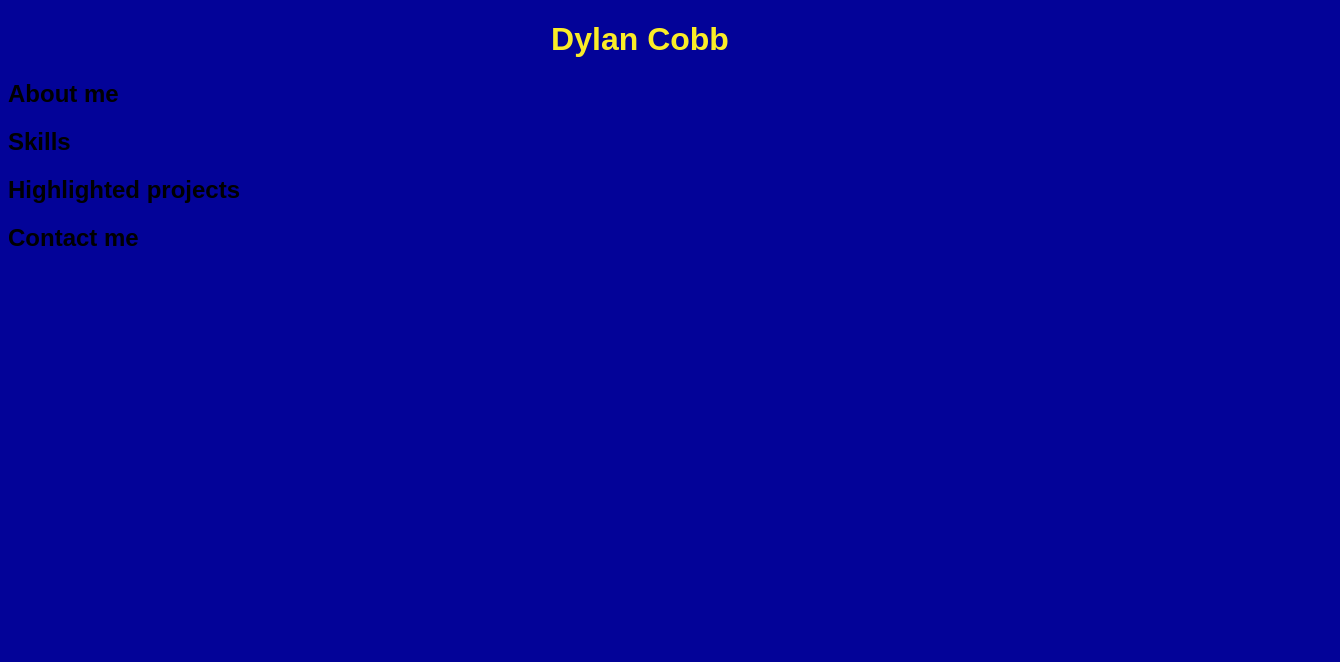
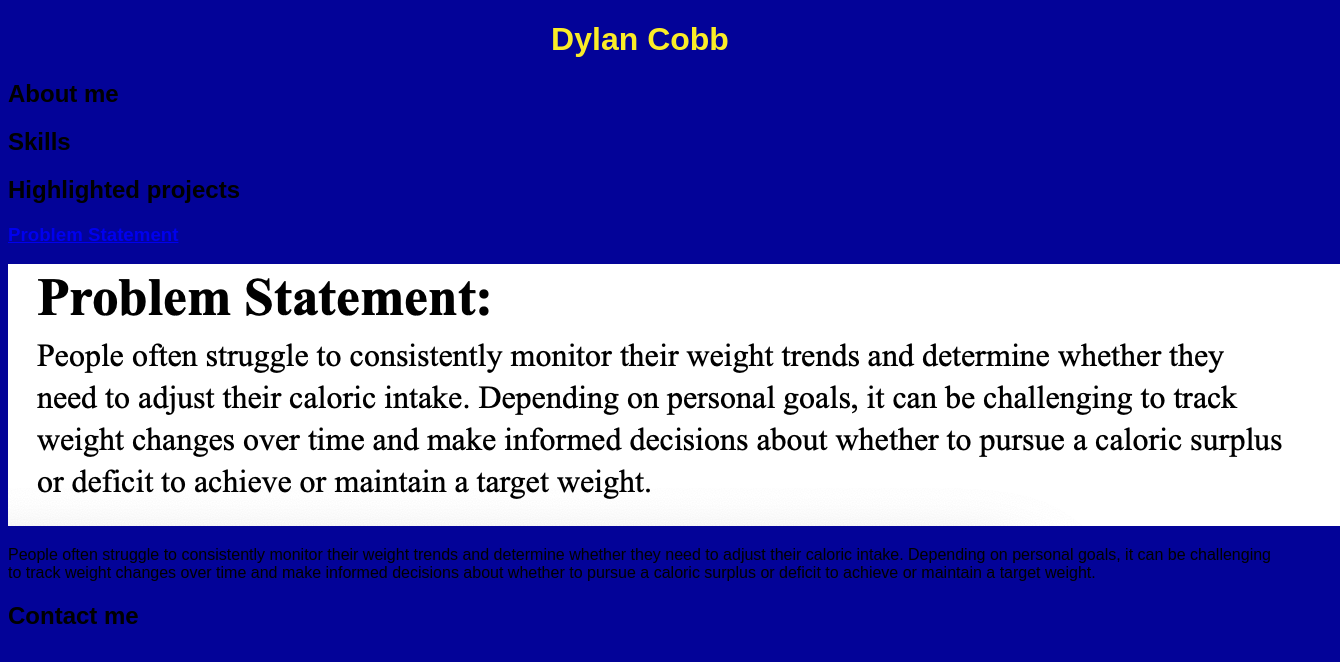
Before and after one commit to dylancobb2525/dylancobb2525.github.io, a plain HTML site: page index.html in a window 1280 px wide. Shown: the whole page, 1340 px wide, since content can reach past the window. Drawn offline with Linux system fonts and the light colour scheme.

Commit message:
problem Statement

```diff
--- a/index.html
+++ b/index.html
@@ -14,7 +14,18 @@
 <div class="skills"></div>
 
 <h2>Highlighted projects</h2>
-<div class="projects"></div>
+<div class="projects">
+   <!--Problem Statement Assignment-->
+   <section class="Project">
+      <a href="files/statement.pdf">
+         <h3>Problem Statement</h3>
+      </a>
+      <a href="files/Problem-Statement.pdf">
+         <img src="images/Screenshot 2024-09-18 at 8.12.11 PM.png">
+      </a>
+      <p>People often struggle to consistently monitor their weight trends and determine whether they need to adjust their caloric intake. Depending on personal goals, it can be challenging to track weight changes over time and make informed decisions about whether to pursue a caloric surplus or deficit to achieve or maintain a target weight.</p>
+   </section>
+</div>
 
 <h2>Contact me</h2>
 <div class="contact"></div>
```
Also changed, not shown: Images/Screenshot 2024-09-18 at 8.12.11 PM.png (added), 2 other files.
